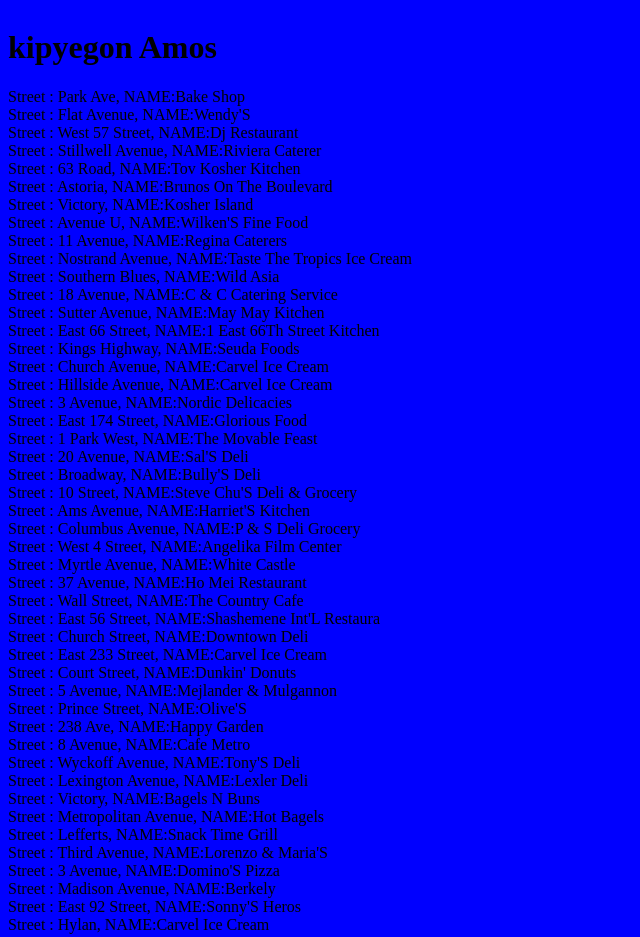
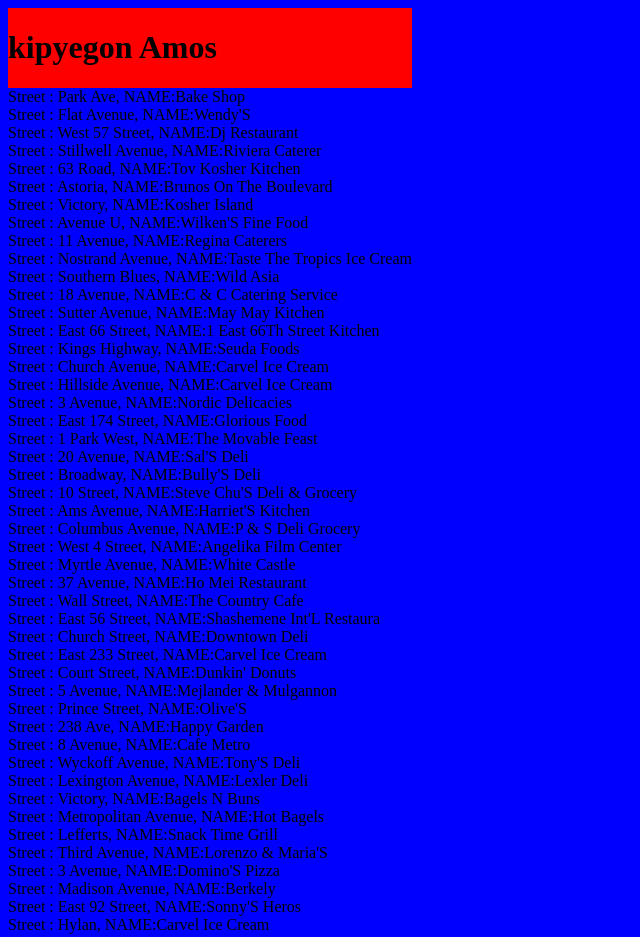
Before and after one commit to KIPYEGON2000/KIPYEGON2000, a plain HTML site: page index.html in a window 1280 px wide. Shown: the top 937 px of the page, without its empty margins (0-640 px from the left). Drawn offline with Linux system fonts and the light colour scheme.

Commit message:
Update index.html

```diff
--- a/index.html
+++ b/index.html
@@ -7,7 +7,7 @@
     <title>kipyegon Amos </title>
 </head>
 <body style ="background:blue">
-    <div id="header" style ="background :blue;height :80px; position :absolute ;top :1%;width :100 %">
+    <div id="header" style ="background :red;height :80px; position :absolute ;top :1%;width :100 %">
     <h1>kipyegon Amos </h1>
     <div id="myData"></div>
     <script>
```
